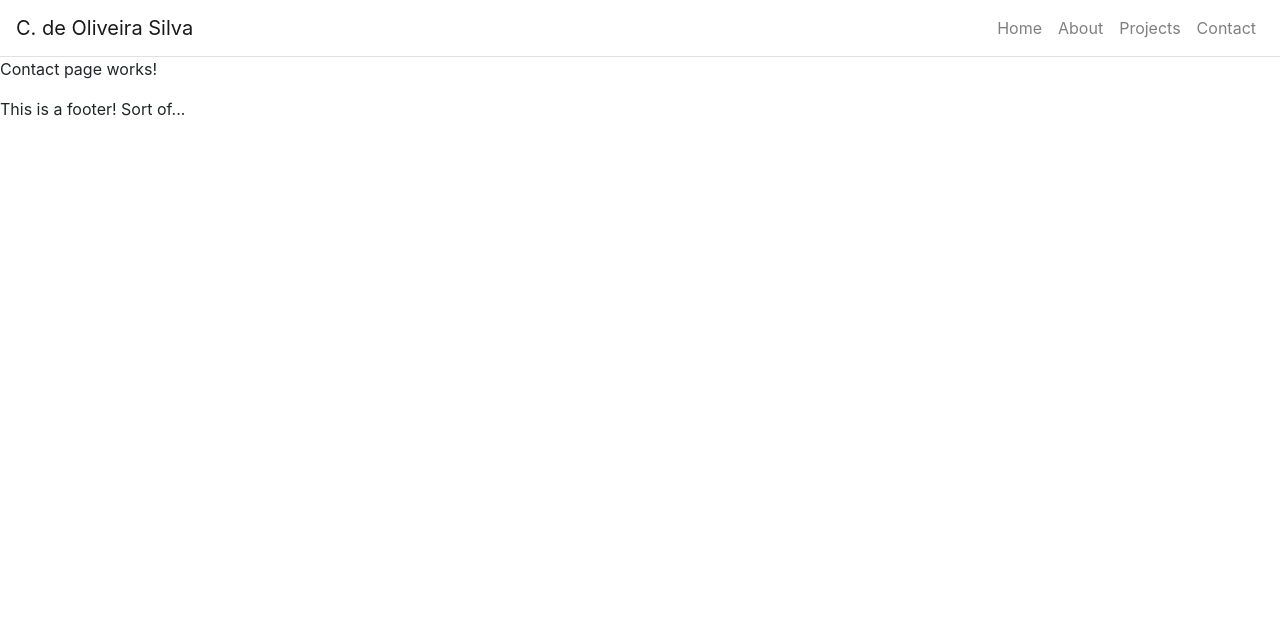
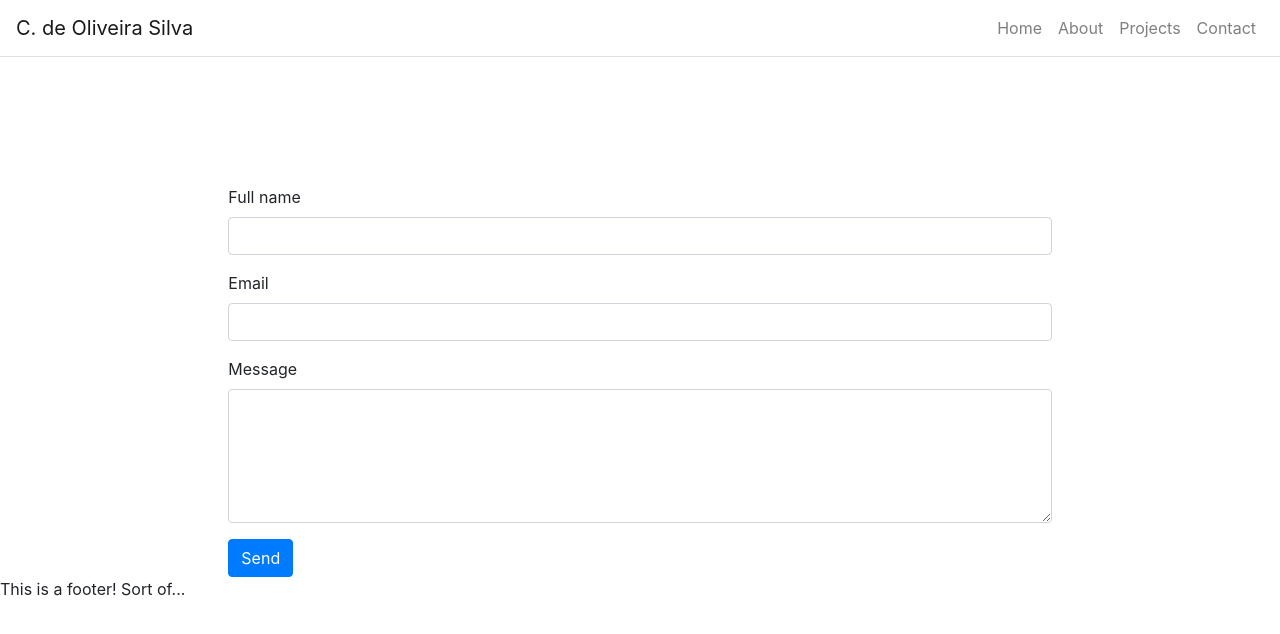
Before and after one commit to cdeoliveirasilva/olivebranch, a React (Create React App) app: page /contact in a window 1280 px wide. Shown: the top 634 px of the page. Built offline with nearby package versions, Linux system fonts and the light colour scheme.

Commit message:
Started with frontend for contact form

```diff
--- a/src/App.js
+++ b/src/App.js
@@ -2,7 +2,7 @@
 import "./App.css";
 import Home from "./pages/Home";
 import About from "./pages/About";
-import Content from "./pages/Content";
+import Content from "./components/Content";
 import Contact from "./pages/Contact";
 import Navbar from "react-bootstrap/Navbar";
 import { BrowserRouter as Router, Route, Link } from "react-router-dom";
--- a/src/pages/About.js
+++ b/src/pages/About.js
@@ -1,6 +1,6 @@
 import React from "react";
 import Hero from "../components/Hero";
-import Content from "./Content";
+import Content from "../components/Content";
 
 function About(props) {
   return (
--- a/src/pages/Contact.js
+++ b/src/pages/Contact.js
@@ -1,4 +1,8 @@
 import React from "react";
+import Hero from "../components/Hero";
+import Content from "../components/Content";
+import Form from "react-bootstrap/Form";
+import Button from "react-bootstrap/Button";
 
 class Contact extends React.Component {
   constructor(props) {
@@ -12,8 +16,80 @@
     };
   }
 
+  handleChange = (e) => {
+    console.log(e);
+
+    const target = e.target;
+    const value = target.type === "checkbox" ? target.checked : target.value;
+    const name = target.name;
+
+    this.setState({
+      [name]: value,
+    });
+  };
+
   render() {
-    return <p>Contact page works!</p>;
+    return (
+      <div>
+        <Hero title={this.props.title} />
+        <Content>
+          <Form onSubmit={this.handleSubmit}>
+            <Form.Group>
+              <Form.Label className="/" htmlFor="full-name">
+                Full name
+              </Form.Label>
+              <Form.Control
+                id="full-name"
+                name="name"
+                type="text"
+                value={this.state.name}
+                onChange={this.handleChange}
+              />
+            </Form.Group>
+            <Form.Group>
+              <Form.Label className="/" htmlFor="email">
+                Email
+              </Form.Label>
+              <Form.Control
+                id="email"
+                name="email"
+                type="email"
+                value={this.state.email}
+                onChange={this.handleChange}
+              />
+            </Form.Group>
+            <Form.Group>
+              <Form.Label className="/" htmlFor="message">
+                Message
+              </Form.Label>
+              <Form.Control
+                id="message"
+                name="message"
+                as="textarea"
+                rows="5"
+                value={this.state.message}
+                onChange={this.handleChange}
+              />
+            </Form.Group>
+            <Button
+              className="d-inline-block"
+              varient="primary"
+              type="submit"
+              disabled={this.state.disabled}
+            >
+              Send
+            </Button>
+
+            {this.state.emailSent === true && (
+              <p className="d-inline success-msg">Email Sent</p>
+            )}
+            {this.state.emailSent === false && (
+              <p className="d-inline error-msg">Email Sent</p>
+            )}
+          </Form>
+        </Content>
+      </div>
+    );
   }
 }
 
```
Also changed, not shown: src/components/Content.js (renamed from src/pages/Content.js).
